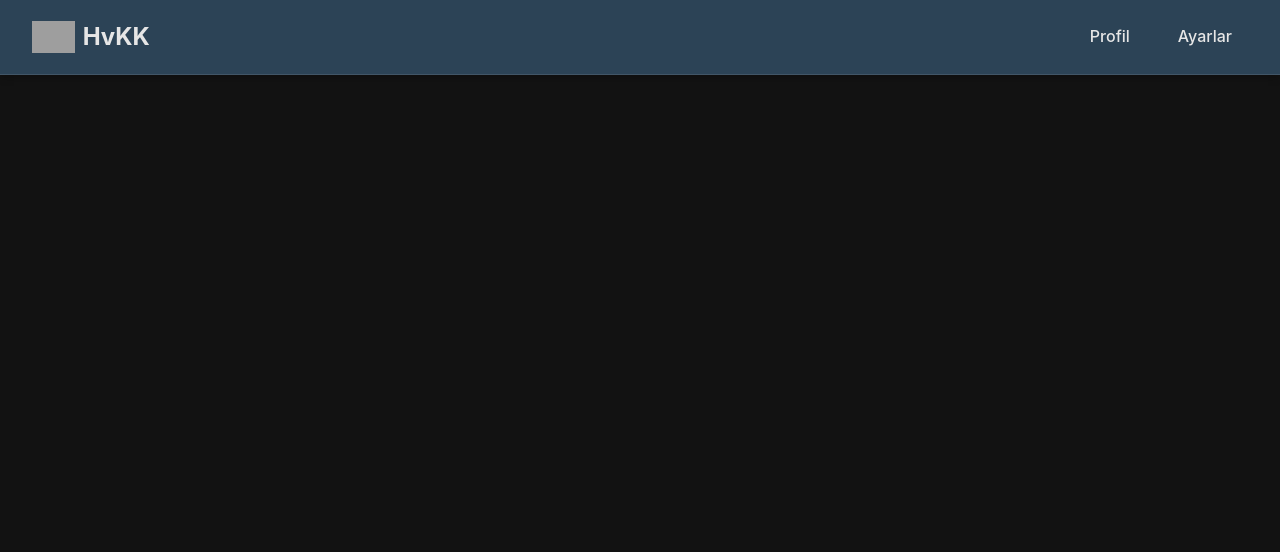
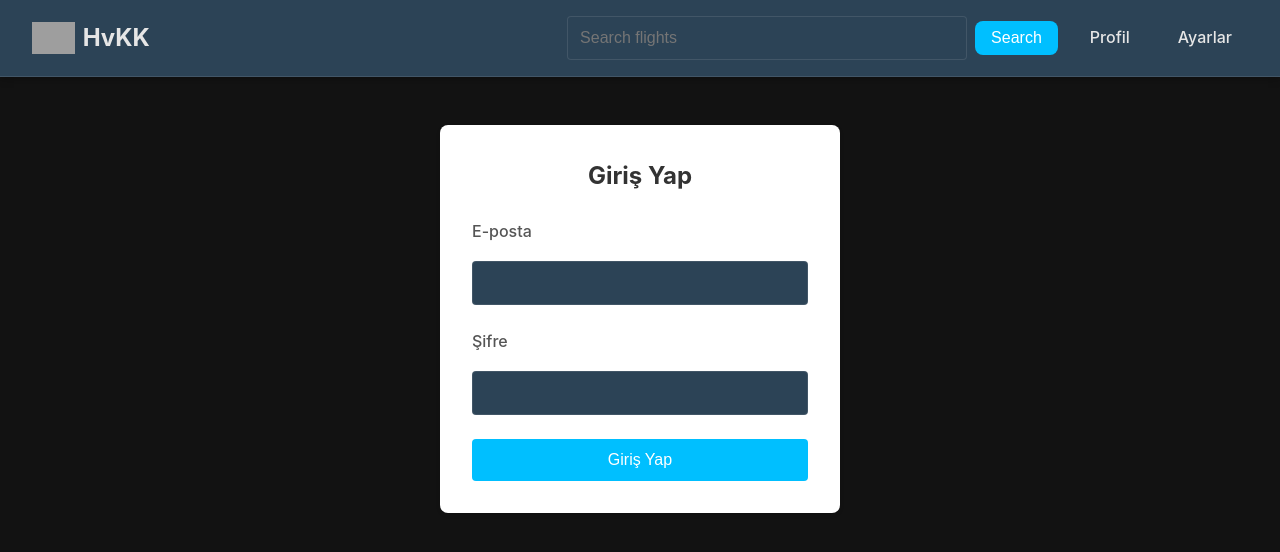
Before and after one commit to zgeblbl/hava-komuta-kontrol, a React (Create React App) app: page /Login in a window 1280 px wide. Before the commit this address had no page. Shown: the top 552 px of the page. Built offline with nearby package versions, Linux system fonts and the light colour scheme; grey boxes are pictures that could not be loaded.

Commit message:
search bar added to navbar

```diff
--- a/src/App.js
+++ b/src/App.js
@@ -3,6 +3,8 @@ import { BrowserRouter as Router, Routes, Route, Navigate } from 'react-router-d
 import Navbar from './components/Navbar';
 import Settings from './pages/Settings';
 import Profile from './pages/Profile';
+import Home from './pages/Home';
+import Login from './pages/Login';
 import { SettingsProvider } from './context/SettingsContext';
 import './styles/global.css';
 
@@ -14,9 +16,11 @@ function App() {
           <Navbar />
           <main className="main-content">
             <Routes>
-              <Route path="/" element={<Navigate to="/profile" replace />} />
+              <Route path="/" element={<Navigate to="/Login" replace />} />
               <Route path="/profile" element={<Profile />} />
               <Route path="/settings" element={<Settings />} />
+              <Route path="/home" element={<Home />} />
+              <Route path="/login" element={<Login />} />
             </Routes>
           </main>
         </div>
--- a/src/components/Navbar.js
+++ b/src/components/Navbar.js
@@ -1,4 +1,4 @@
-import React from 'react';
+import React, { useState } from 'react';
 import { Link, useLocation } from 'react-router-dom';
 import { useTranslation } from '../hooks/useTranslation';
 import '../styles/Navbar.css';
@@ -6,6 +6,24 @@ import '../styles/Navbar.css';
 const Navbar = () => {
   const location = useLocation();
   const { t } = useTranslation();
+  const [searchQuery, setSearchQuery] = useState('');
+
+/*dummy data for search functionality beloww */
+  const sampleFlights = [
+    { id: 1, code: 'TK101', model: 'Boeing 737', speed: 850, altitude: 9000, country: 'Turkey', airline: 'Turkish Airlines' },
+    { id: 2, code: 'LH202', model: 'Airbus A320', speed: 780, altitude: 11000, country: 'Germany', airline: 'Lufthansa' },
+    { id: 3, code: 'BA303', model: 'Concorde', speed: 1200, altitude: 15000, country: 'UK', airline: 'British Airways' },
+  ];
+  const [flights] = useState(sampleFlights);
+
+  const filteredFlights = flights.filter(f =>
+    f.code.toLowerCase().includes(searchQuery.toLowerCase()) ||
+    f.model.toLowerCase().includes(searchQuery.toLowerCase())
+  );
+
+  const handleSearchChange = (event) => {
+    setSearchQuery(event.target.value);
+  };
 
   return (
     <nav className="navbar">
@@ -14,7 +32,28 @@ const Navbar = () => {
         HvKK
       </Link>
 
-      <div className="nav-links">
+      <div className="nav-links search-section">
+        <form onSubmit={(e) => e.preventDefault()} className="search-form">
+          <input
+            type="text"
+            placeholder="Search flights"
+            value={searchQuery}
+            onChange={handleSearchChange}
+            className="search-input"
+          />
+          <button type="submit" className="search-button">{t('Search')}</button>
+        </form>
+
+        {searchQuery && filteredFlights.length > 0 && (
+          <div className="search-results">
+            {filteredFlights.map((flight) => (
+              <div key={flight.id} className="search-result-item">
+                ✈️ <strong>{flight.code}</strong> - {flight.model} | {flight.speed} km/h | {flight.altitude} m
+              </div>
+            ))}
+          </div>
+        )}
+
         <Link
           to="/profile"
           className={`nav-link ${location.pathname === '/profile' ? 'active' : ''}`}
--- a/src/styles/Navbar.css
+++ b/src/styles/Navbar.css
@@ -6,6 +6,70 @@
   background-color: var(--bg-secondary);
   box-shadow: 0 2px 4px rgba(0, 0, 0, 0.1);
   border-bottom: 1px solid var(--border-color);
+}
+.search-form {
+  display: flex;
+  align-items: center;
+  gap: 0.5rem;
+  flex-grow: 1;
+  max-width: 800px;
+  position: relative;
+}
+
+.search-input {
+  padding: 0.5rem 0.75rem;
+  border: 1px solid #ccc;
+  border-radius: 8px;
+  font-size: 0.95rem;
+  min-width: 400px;
+  max-width: 400px;
+}
+
+.search-button {
+  padding: 0.5rem 1rem;
+  background-color: var(--button-primary);
+  color: white;
+  border: none;
+  border-radius: 8px;
+  cursor: pointer;
+  font-weight: 500;
+  transition: background-color 0.3s ease;
+}
+
+.search-button:hover {
+  background-color: var(--button-secondary);
+}
+
+.search-section {
+  position: relative;
+}
+
+.search-results {
+  position: absolute;
+  top: 100%;
+  left: 0;
+  margin-top: 0.25rem;
+  background-color: white;
+  border: 1px solid #ccc;
+  border-radius: 8px;
+  width: 100%;
+  max-width: 400px;
+  max-height: 200px;
+  overflow-y: auto;
+  z-index: 10;
+  box-shadow: 0px 4px 8px rgba(0, 0, 0, 0.1);
+  color: #333;
+}
+
+.search-result-item {
+  padding: 0.75rem;
+  border-bottom: 1px solid #eee;
+  font-size: 0.9rem;
+  cursor: pointer;
+}
+
+.search-result-item:hover {
+  background-color: #f5f5f5;
 }
 
 .nav-brand {
```
